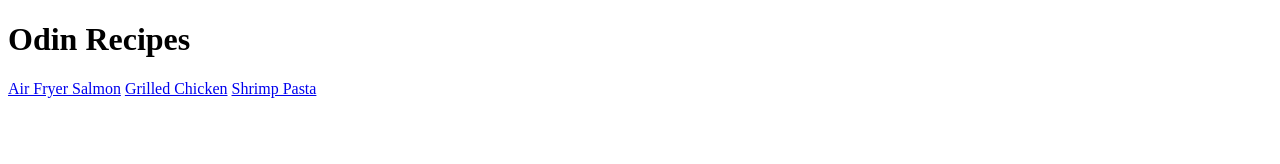
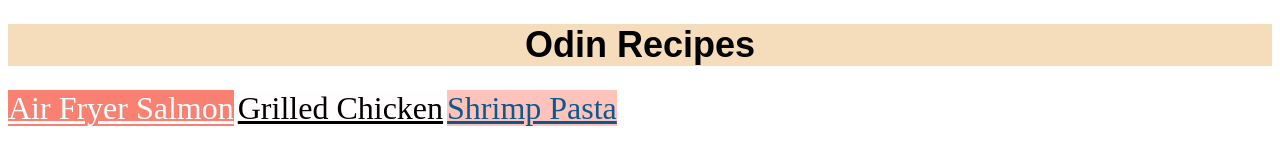
Before and after one commit to Nolowe28/odin-recipes, a plain HTML site: page index.html in a window 1280 px wide. Drawn offline with Linux system fonts and the light colour scheme.

Commit message:
create and edit styles.css
Added styles.css to index.html and added classes to the html in order to make the styling process easier.

```diff
--- a/index.html
+++ b/index.html
@@ -5,11 +5,12 @@
     <meta http-equiv="X-UA-Compatible" content="IE=edge">
     <meta name="viewport" content="width=device-width, initial-scale=1.0">
     <title>Document</title>
+    <link rel="stylesheet" href="styles.css">
 </head>
 <body>
     <h1>Odin Recipes</h1>
-    <a href="./recipes/salmon.html">Air Fryer Salmon</a>
-    <a href="./recipes/chicken.html">Grilled Chicken</a>
-    <a href="./recipes/shrimp_pasta.html">Shrimp Pasta</a>
+    <a href="./recipes/salmon.html" class="left">Air Fryer Salmon</a>
+    <a href="./recipes/chicken.html" class="center">Grilled Chicken</a>
+    <a href="./recipes/shrimp_pasta.html" class="end">Shrimp Pasta</a>
 </body>
 </html>
--- /dev/null
+++ b/styles.css
@@ -0,0 +1,32 @@
+h1 {
+    background-color: rgb(245, 220, 187);
+    font-family: Arial, Helvetica, sans-serif;
+    font-size: 36px;
+    font-weight: 800;
+    color: #000000;
+    text-align: center;
+}
+
+.left {
+    background-color: salmon;
+    color: azure;
+    font-size: 32px;
+    font-weight: 200;
+    text-align: left;
+}
+
+.center {
+    background-color: rgb(255, 253, 253);
+    color: rgb(0, 0, 0);
+    font-size: 32px;
+    font-weight: 200;
+    text-align: center;
+}
+
+.end {
+    background-color: rgb(255, 195, 188);
+    color: rgb(11, 89, 141);
+    font-size: 32px;
+    font-weight: 200;
+    text-align: right;
+}
```
